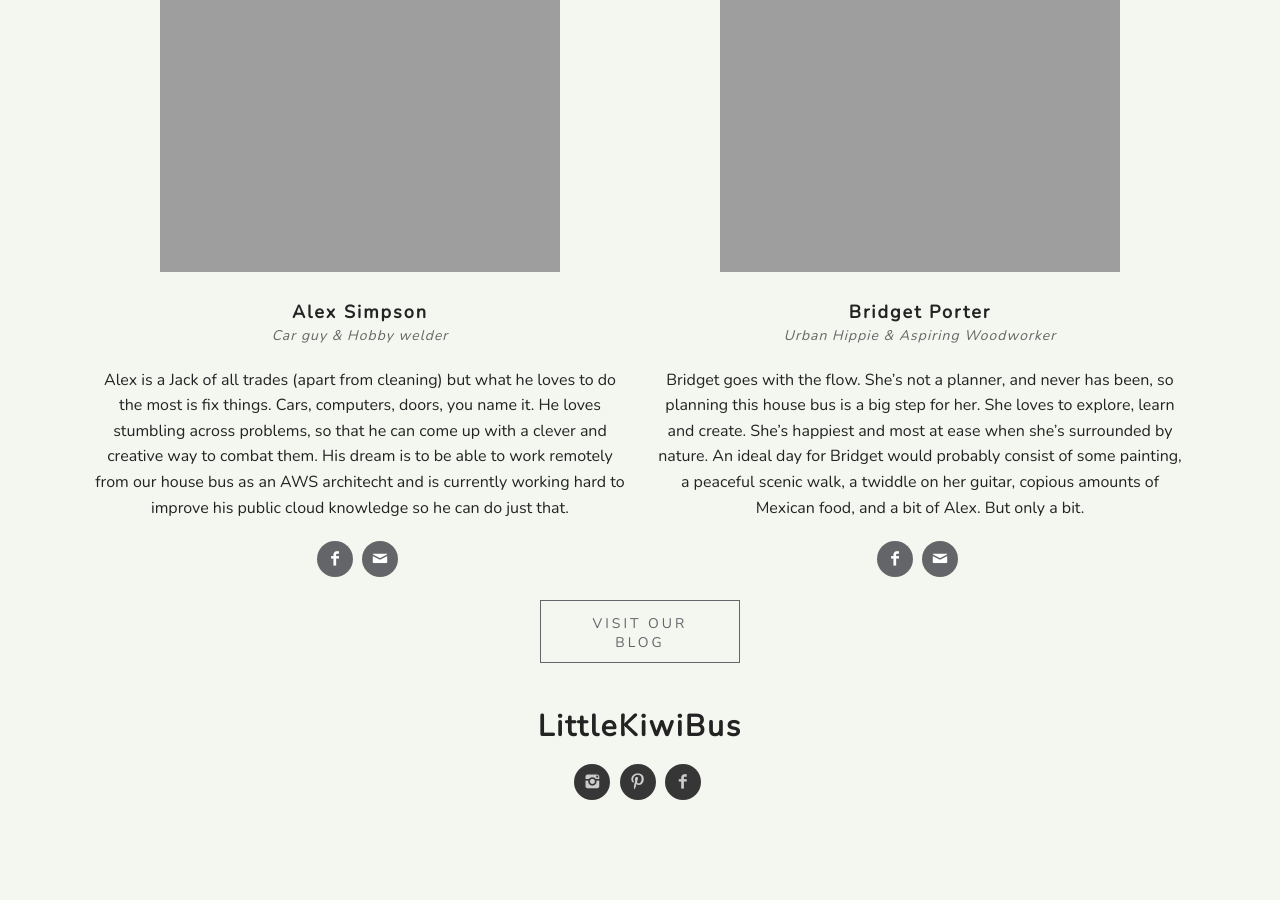
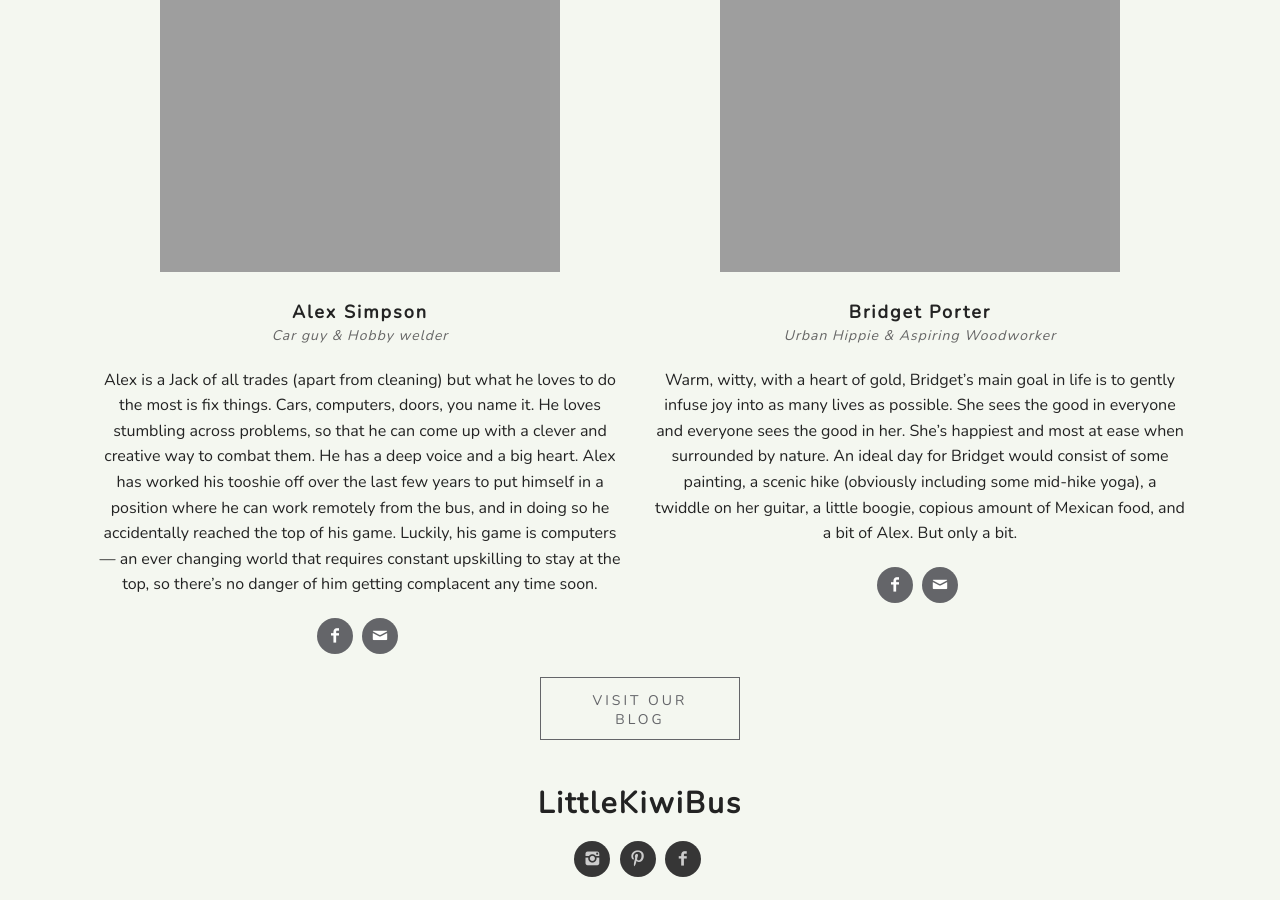
Before and after one commit to vendablefall/littlekiwibus, a Jekyll site: the page built from about.html, in a window 1280 px wide and 900 px high, scrolled down 1092 px. Built offline with Jekyll 4.4.1, drawn with Linux system fonts in a browser that asks for light colours; Markdown is read by kramdown in place of the engine named in the settings; before the commit the page ends 1915 px from its top, so only the background shows below that.

Commit message:
new about txt

```diff
--- a/about.html
+++ b/about.html
@@ -6,7 +6,7 @@ members:
   - image: alexwithstick-208-208.png
     name: Alex Simpson
     position: Car guy &amp; Hobby welder
-    desc: "Alex is a Jack of all trades (apart from cleaning) but what he loves to do the most is fix things. Cars, computers, doors, you name it. He loves stumbling across problems, so that he can come up with a clever and creative way to combat them. His dream is to be able to work remotely from our house bus as an AWS architecht and is currently working hard to improve his public cloud knowledge so he can do just that."
+    desc: "Alex is a Jack of all trades (apart from cleaning) but what he loves to do the most is fix things. Cars, computers, doors, you name it. He loves stumbling across problems, so that he can come up with a clever and creative way to combat them. He has a deep voice and a big heart. Alex has worked his tooshie off over the last few years to put himself in a position where he can work remotely from the bus, and in doing so he accidentally reached the top of his game. Luckily, his game is computers — an ever changing world that requires constant upskilling to stay at the top, so there’s no danger of him getting complacent any time soon."
     socials:
       - name: facebook
         link: "https://www.facebook.com/ajsimpson69"
@@ -17,7 +17,7 @@ members:
   - image: bridgetarmsup208-208.png
     name: Bridget Porter
     position: Urban Hippie &amp; Aspiring Woodworker
-    desc: "Bridget goes with the flow. She’s not a planner, and never has been, so planning this house bus is a big step for her. She loves to explore, learn and create. She’s happiest and most at ease when she’s surrounded by nature. An ideal day for Bridget would probably consist of some painting, a peaceful scenic walk, a twiddle on her guitar, copious amounts of Mexican food, and a bit of Alex. But only a bit."
+    desc: "Warm, witty, with a heart of gold, Bridget’s main goal in life is to gently infuse joy into as many lives as possible. She sees the good in everyone and everyone sees the good in her. She’s happiest and most at ease when surrounded by nature. An ideal day for Bridget would consist of some painting, a scenic hike (obviously including some mid-hike yoga), a twiddle on her guitar, a little boogie, copious amount of Mexican food, and a bit of Alex. But only a bit."
 
     socials:
       - name: facebook
--- a/index.html
+++ b/index.html
@@ -57,8 +57,8 @@ works2:
   </ul>
 </div>
 
-<br>
-<div class='spacing'></div>
+<div class='three spacing'></div>
+
 <a class='button' href='{{site.url}}/about.html' style="margin:auto;display:block;width:200px">About Us</a>
 <br>
 <a class='button' href='{{site.url}}/blog' style="margin:auto;display:block;width:200px">Blog</a>
```
Also changed, not shown: 1 other file.
